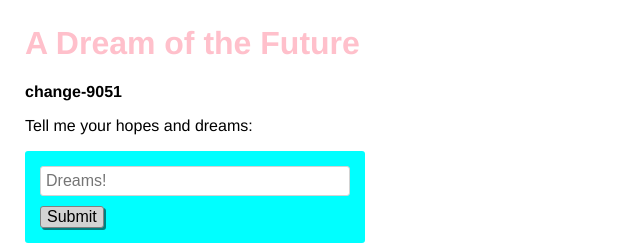
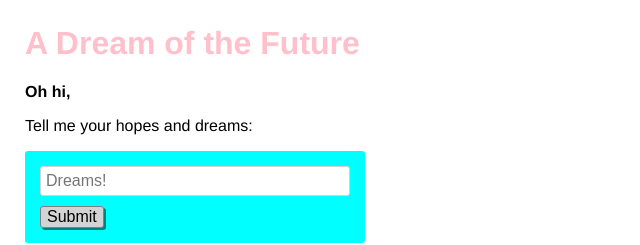
Before and after one commit to glitch-test/test-push, a website: page views/index.html in a window 1280 px wide. Shown: the top 245 px of the page, 0-640 px from the left. Drawn offline with nearby package versions, Linux system fonts and the light colour scheme; no server answers.

Commit message:
Commit: github-5952

```diff
--- a/views/index.html
+++ b/views/index.html
@@ -26,7 +26,7 @@
     </header>
 
     <main>
-      <p class="bold">change-9051</p>
+      <p class="bold">Oh hi,</p>
       <p>Tell me your hopes and dreams:</p>
       <form>
         <input type="text" maxlength="100" placeholder="Dreams!">
```
